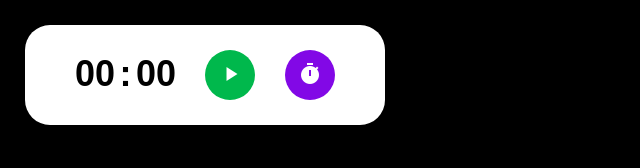
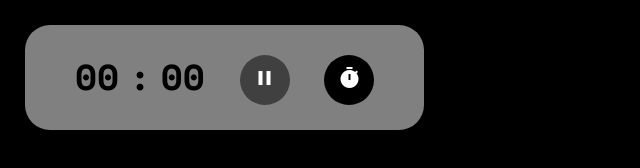
Before and after one commit to fabianfrankwerner/timer, a plain HTML site: page index.html in a window 1280 px wide. Shown: the whole page, without its empty margins (0-640 px from the left). Drawn offline with nearby package versions, Linux system fonts and the light colour scheme.

Commit message:
on-brand

```diff
--- a/css/main.css
+++ b/css/main.css
@@ -1,14 +1,14 @@
 body {
+    font-family: 'Space Mono', monospace;
     background: #000000;
     margin: 25px;
 }
 
 .timer {
-    font-family: sans-serif;
     display: inline-block;
     padding: 25px 50px;
     border-radius: 25px;
-    background: white;
+    background: #808080;
 }
 
 .timer__part {
@@ -22,14 +22,14 @@ body {
     margin-left: 25px;
     border-radius: 50%;
     border: none;
-    color: white;
-    background: #8208e6;
+    color: #ffffff;
+    background: #000000;
 }
 
 .timer__btn--start {
-    background: #00b84c;
+    background: #000000;
 }
 
 .timer__btn--stop {
-    background: #ff0256;
+    background: #404040;
 }
--- a/index.html
+++ b/index.html
@@ -6,6 +6,9 @@
     <meta http-equiv="X-UA-Compatible" content="IE=edge">
     <meta name="viewport" content="width=device-width, initial-scale=1.0">
     <title>Timer</title>
+    <link rel="preconnect" href="https://fonts.googleapis.com">
+    <link rel="preconnect" href="https://fonts.gstatic.com" crossorigin>
+    <link href="https://fonts.googleapis.com/css2?family=Space+Mono:ital,wght@0,400;0,700;1,400;1,700&display=swap" rel="stylesheet">
     <link href="https://fonts.googleapis.com/icon?family=Material+Icons" rel="stylesheet">
     <link rel="stylesheet" href="css/main.css">
 </head>
--- a/js/time.js
+++ b/js/time.js
@@ -9,8 +9,10 @@ export default class Timer {
             reset: root.querySelector(".timer__btn--reset"),
         };
 
-        this.interval = null;
+        this.interval = 40;
         this.remainingSeconds = 90;
+
+        this.updateInterfaceControls();
 
         this.el.control.addEventListener("click", () => {
             //code
@@ -31,7 +33,15 @@ export default class Timer {
     }
 
     updateInterfaceControls() {
-        //code 23min
+        if (this.interval === null) {
+            this.el.control.innerHTML = `<span class="material-icons">play_arrow</span>`;
+            this.el.control.classList.add("timer__btn--start");
+            this.el.control.classList.remove("timer__btn--stop");
+        } else {
+            this.el.control.innerHTML = `<span class="material-icons">pause</span>`;
+            this.el.control.classList.add("timer__btn--stop");
+            this.el.control.classList.remove("timer__btn--start");
+        }
     }
 
     static getHTML() {
```
